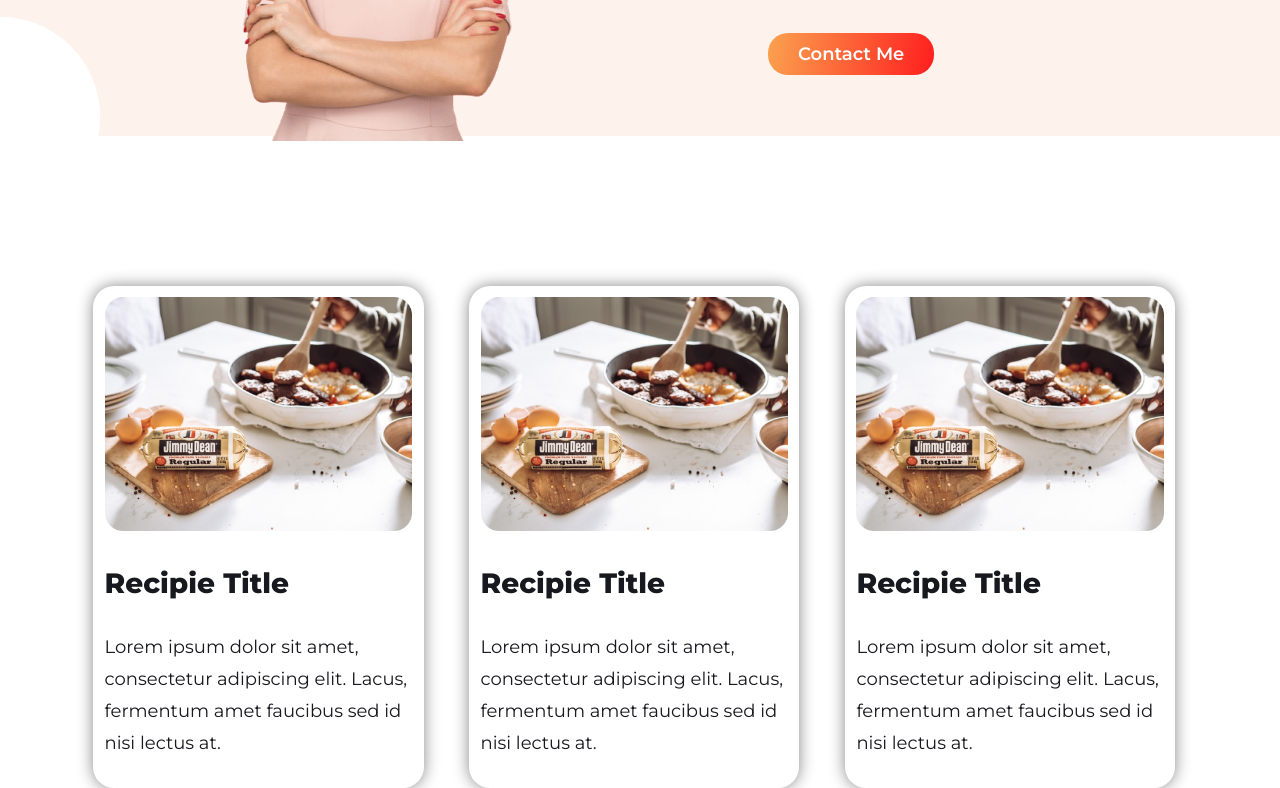
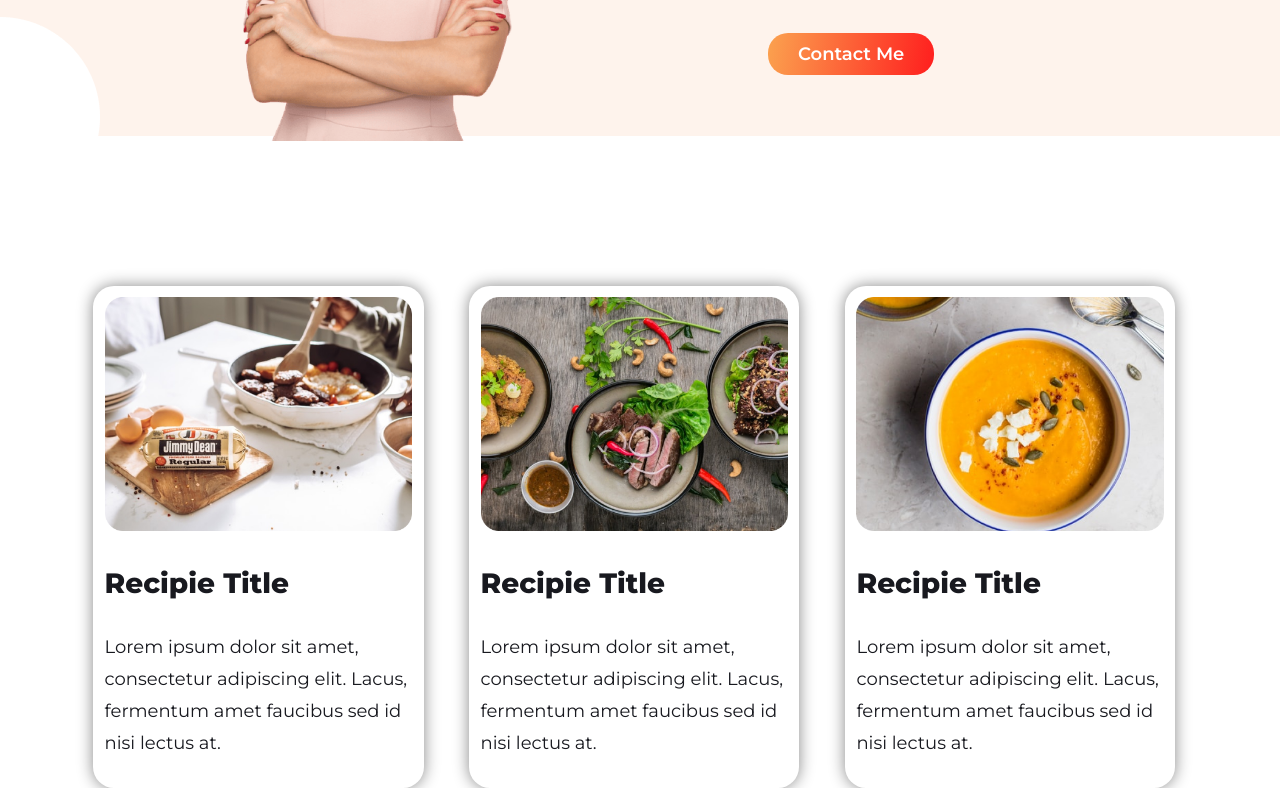
Before and after one commit to MMMonir/assignment-1, a plain HTML site: page index.html in a window 1280 px wide. Shown: the part 985-1773 px from the top of the page. Drawn offline with Linux system fonts and the light colour scheme.

Commit message:
3RD Update

```diff
--- a/index.html
+++ b/index.html
@@ -43,12 +43,12 @@
             <p class="recipie-text">Lorem ipsum dolor sit amet, consectetur adipiscing elit. Lacus, fermentum amet faucibus sed id nisi lectus at.</p>
         </div>
         <div class="recipie-div">
-           <img src="images/Project%20Cover.jpg" alt="Recipie Image">
+           <img src="images/Project%20Cover1.jpg" alt="Recipie Image">
             <h3 class="recipie-title">Recipie Title</h3>
             <p class="recipie-text">Lorem ipsum dolor sit amet, consectetur adipiscing elit. Lacus, fermentum amet faucibus sed id nisi lectus at.</p>
         </div>
         <div class="recipie-div">
-           <img src="images/Project%20Cover.jpg" alt="Recipie Image">
+           <img src="images/Project%20Cover2.png" alt="Recipie Image">
             <h3 class="recipie-title">Recipie Title</h3>
             <p class="recipie-text">Lorem ipsum dolor sit amet, consectetur adipiscing elit. Lacus, fermentum amet faucibus sed id nisi lectus at.</p>
         </div>
```
Also changed, not shown: images/Project Cover2.png (renamed from images/Project Cover.png).
